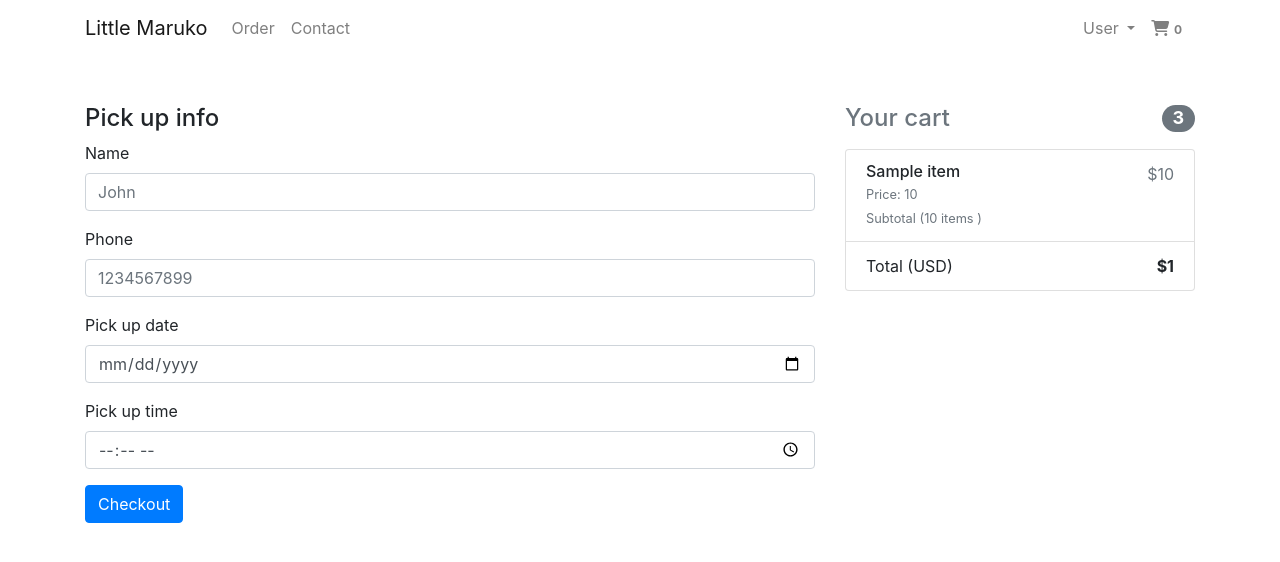
After one commit to pas-trop-de-zele/little-maruko, a Node server app: template views/cart/billing.ejs in a window 1280 px wide. The commit adds this page. Shown: the top 562 px of the page. Run offline with Node 20, Linux system fonts and the light colour scheme; the template is opened without the code that fills it: most values are stand-ins (such as "Sample title", 1, 10 or a date in 2020); some libraries are stand-ins or nearby versions.

Commit message:
Added billing page, thank you page after checkout, adjust cart page

```diff
--- /dev/null
+++ b/views/cart/billing.ejs
@@ -0,0 +1,62 @@
+<%- include("../partials/header") %>
+
+<div class="mt-5 container">
+    <div class="row">
+        <div class="col-md-4 order-md-2">
+            <h4 class="d-flex justify-content-between align-items-center mb-3">
+                <span class="text-muted">Your cart</span>
+                <span class="badge badge-secondary badge-pill">3</span>
+            </h4>
+            <ul class="list-group mb-3">
+                <% teasInCart.forEach((cartSlot) => { %>
+                    <li class="list-group-item d-flex justify-content-between lh-condensed">
+                        <div>
+                            <h6 class="my-0"><%= cartSlot.item.name %></h6>
+                            <small class="text-muted">Price: <%= cartSlot.item.price %></small>
+                            <br>
+                            <small class="text-muted">Subtotal (<%= cartSlot.qty %>
+                                <% if (cartSlot.qty > 1) { %>
+                                    items
+                                <% } else { %>
+                                    item
+                                <% } %>)
+                            </small>
+                        </div>
+                        <span class="text-muted">$<%= cartSlot.price %></span>
+                    </li>
+                <% }) %>
+                <li class="list-group-item d-flex justify-content-between">
+                    <span>Total (USD)</span>
+                    <strong>$<%= cart.totalPrice %> </strong>
+                  </li>
+            </ul>
+        </div>
+
+        <div class="col-md-8 order-md-1">
+            <h4>Pick up info</h4>
+            <form action="/checkout" method="POST">
+                <div class="mb-3">
+                    <label for="name">Name</label>
+                    <input required id="name" name="name" type="text" class="form-control" placeholder="John">
+                </div>
+                <div class="mb-3">
+                    <label for="phone">Phone</label>
+                    <input required id="phone" name="phone" type="text"  maxlength="10" class="form-control" placeholder="1234567899">
+                </div>
+                <div class="mb-3">
+                    <label for="date">Pick up date</label>
+                    <input required id="date" name="date" type="date" class="form-control">
+                </div>
+                <div class="mb-3">
+                    <label for="time">Pick up time</label>
+                    <input required id="time" name="time" type="time" class="form-control">
+                </div>
+                <button class="btn btn-primary" type="submit">Checkout</button>
+            </form>
+        </div>
+
+
+    </div>
+</div>
+
+<%- include("../partials/footer") %>
```
Also changed, not shown: views/cart/cart.ejs (+18 -8 lines), views/cart/checkoutDone.ejs (added, +30 -0 lines).
